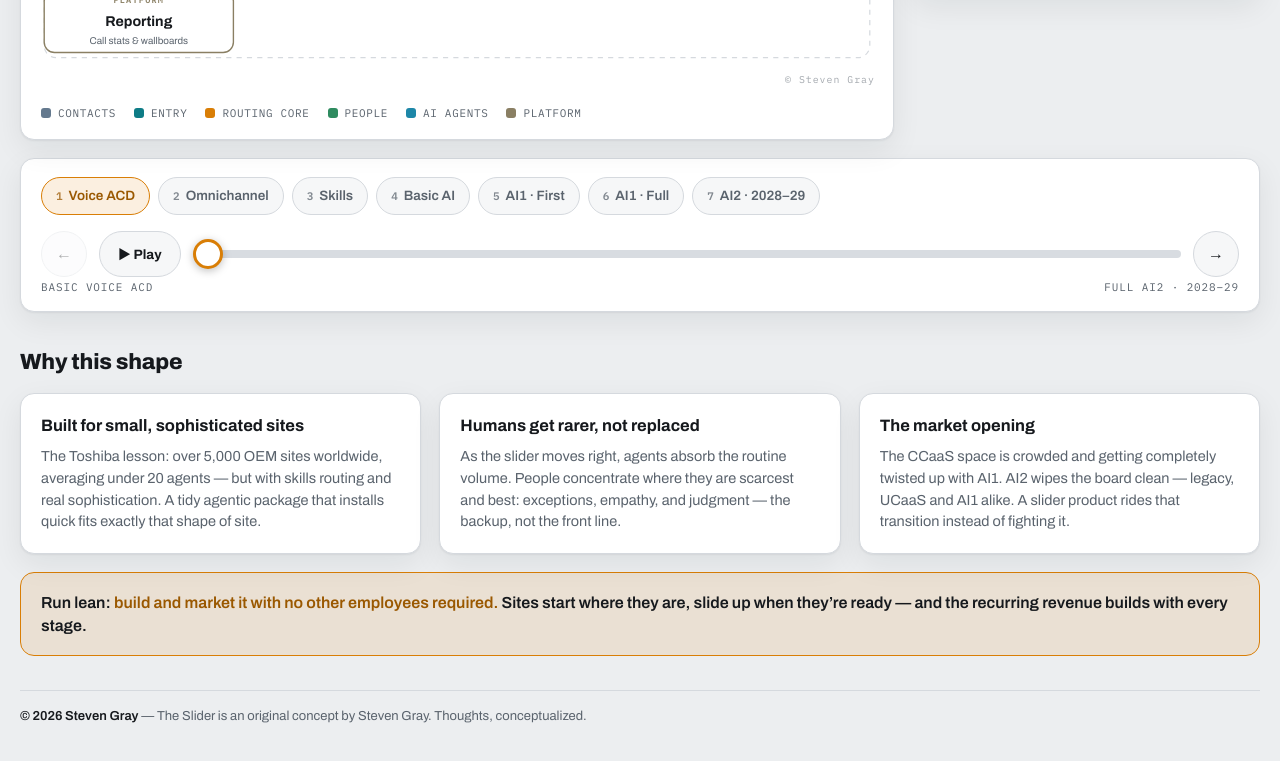
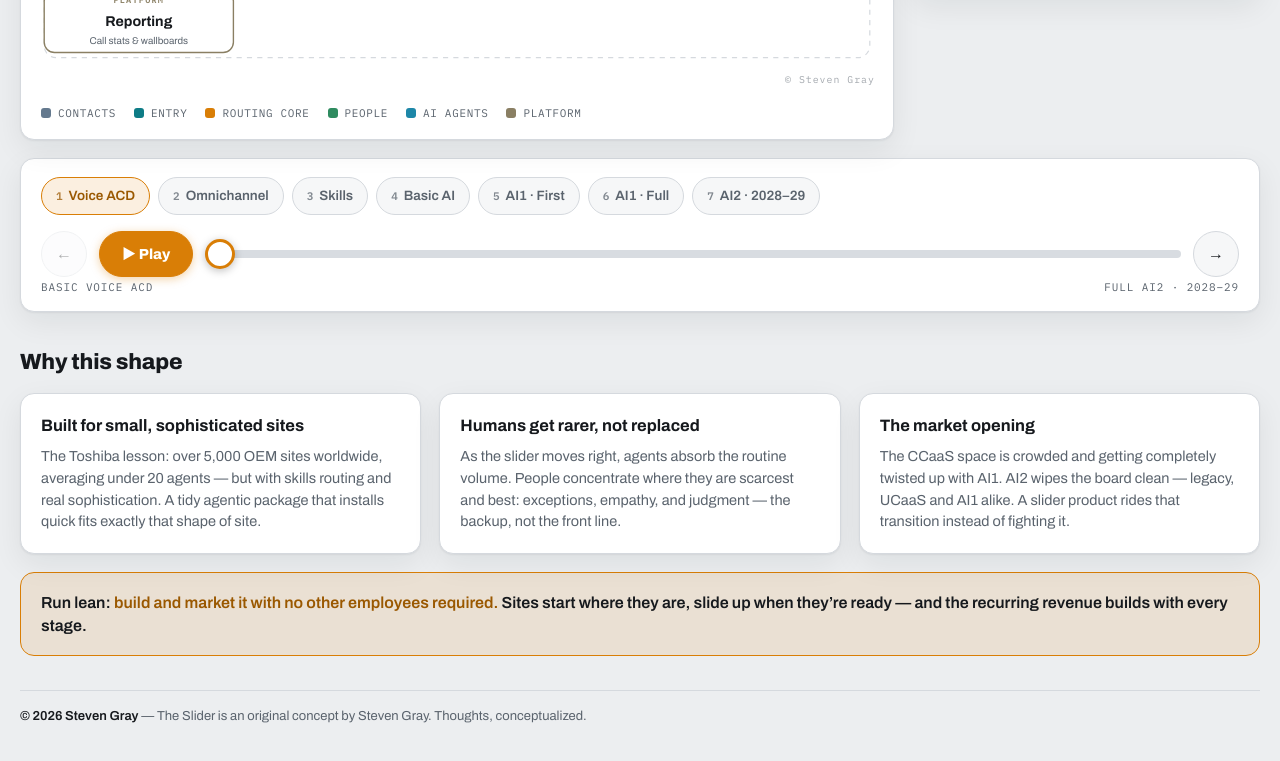
Before and after one commit to steveawsgray-gif/the-slider, a plain HTML site: page index.html in a window 1280 px wide. Shown: the part 700-1461 px from the top of the page. Drawn offline with Linux system fonts and the light colour scheme.

Commit message:
Make the Play button a filled accent button

```diff
--- a/index.html
+++ b/index.html
@@ -213,7 +213,17 @@
       }
       .ctl:hover:not(:disabled) { border-color: var(--accent); }
       .ctl:disabled { opacity: 0.35; cursor: default; }
-      .ctl.play { width: auto; border-radius: 99px; padding: 0 18px; font-size: 13.5px; font-weight: 700; font-family: inherit; gap: 7px; display: inline-flex; align-items: center; }
+      .ctl.play {
+        width: auto; border-radius: 99px; padding: 0 22px; min-height: 46px;
+        font-size: 14.5px; font-weight: 800; font-family: inherit; gap: 8px;
+        display: inline-flex; align-items: center;
+        background: var(--accent); border-color: var(--accent); color: #fff;
+        box-shadow: 0 2px 10px rgba(217, 126, 6, 0.35);
+      }
+      .ctl.play:hover:not(:disabled) { border-color: var(--accent); filter: brightness(1.08); }
+      @media (prefers-color-scheme: dark) {
+        .ctl.play { color: #1c1305; box-shadow: 0 2px 10px rgba(245, 166, 35, 0.3); }
+      }
       input[type="range"] {
         -webkit-appearance: none; appearance: none;
         flex: 1 1 auto; min-width: 0; height: 46px; background: transparent; cursor: pointer; margin: 0;
```
